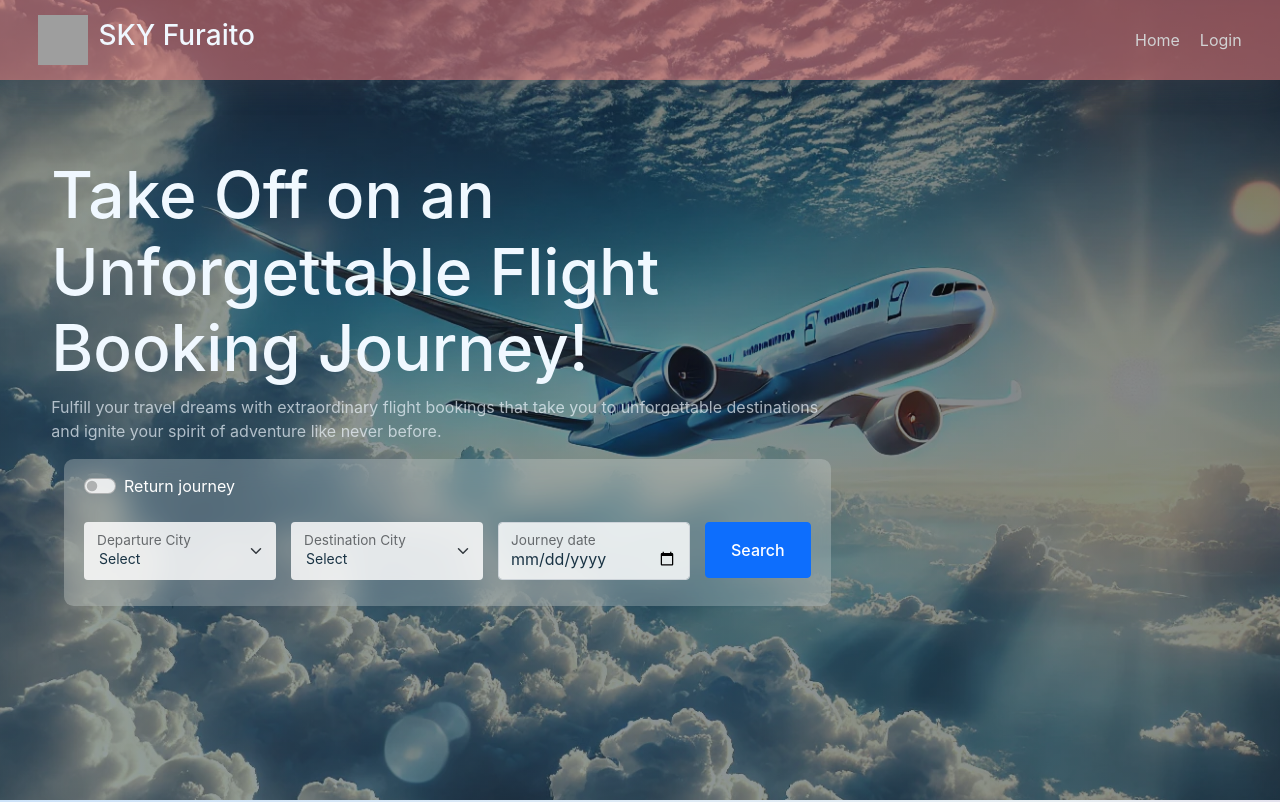
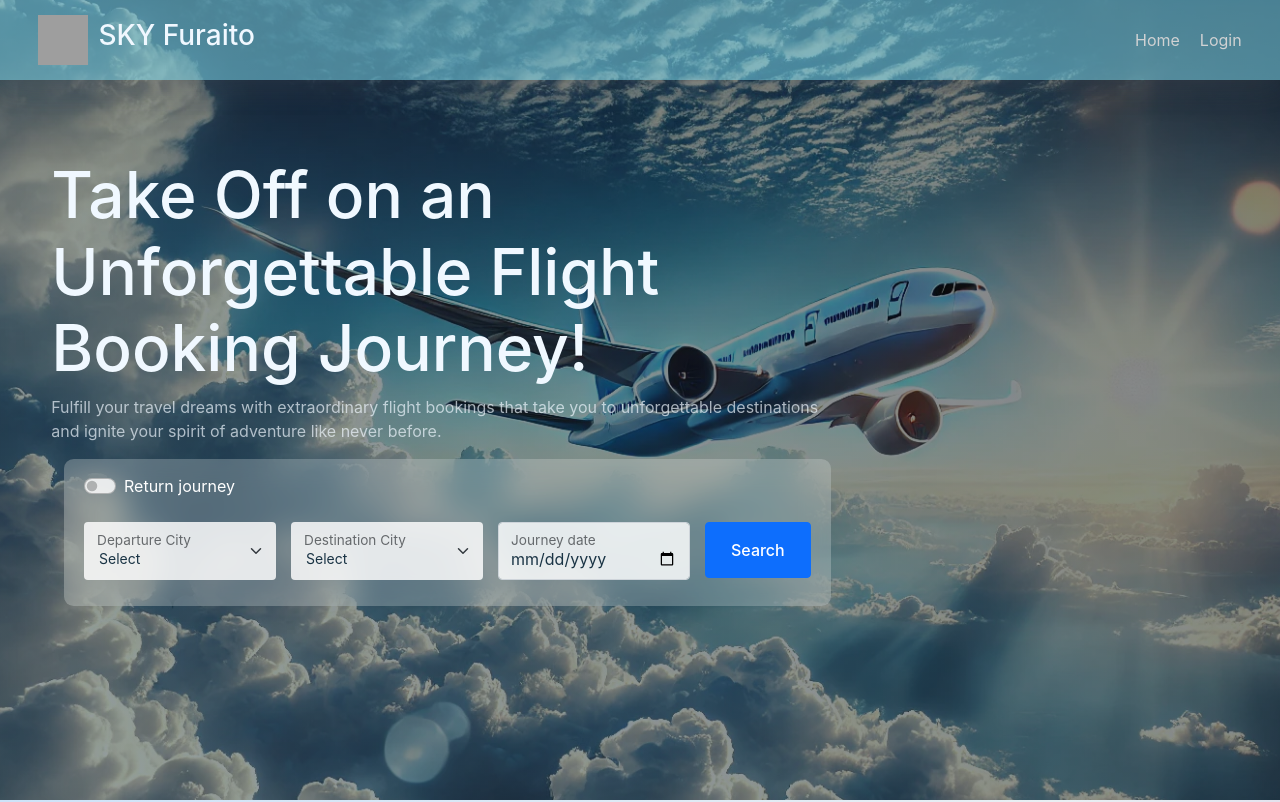
Before and after one commit to SantoshVishwakarma17/DevOps_Project, a React (Create React App) app in the folder client/: page / in a window 1280 px wide. Shown: the top 802 px of the page. Built offline with nearby package versions, Linux system fonts and the light colour scheme; grey boxes are pictures that could not be loaded.

Commit message:
Your update

```diff
--- a/client/src/styles/Navbar.css
+++ b/client/src/styles/Navbar.css
@@ -4,7 +4,7 @@
     position: fixed;
     top: 0vh;
     z-index: 10;
-    background-color: rgba(252, 131, 131, 0.5) !important;
+    background-color: rgba(131, 230, 252, 0.5) !important;
     display: flex;
     justify-content: space-between;
     align-items: center;
```
